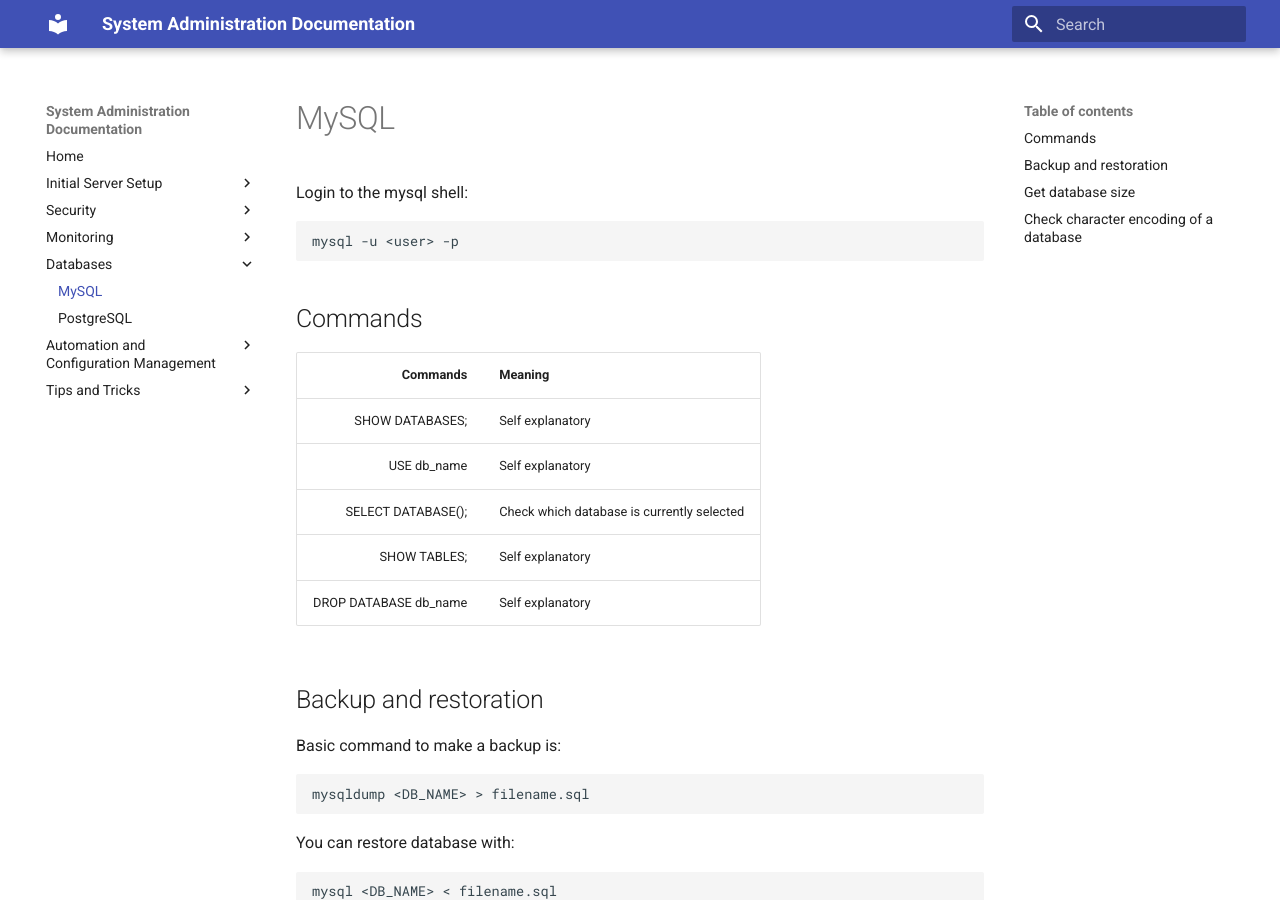
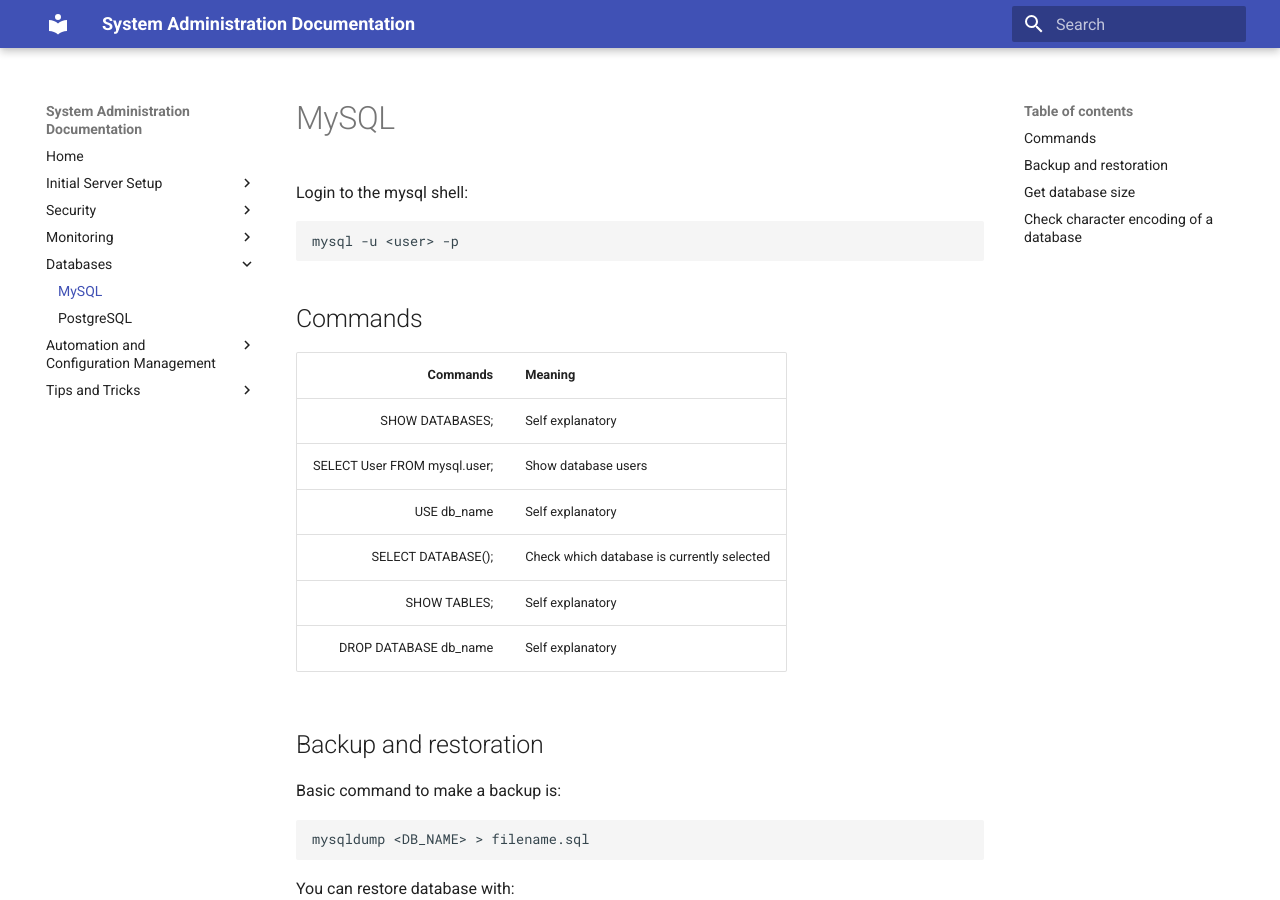
Before and after one commit to petarGitNik/sys-admin-docs, an MkDocs documentation site: the page built from docs/databases/mysql.md, in a window 1280 px wide and 900 px high. Built offline with MkDocs 1.6.1 and Material for MkDocs 9.7.7, drawn with Linux system fonts in a browser that asks for light colours; old or Windows-style settings are respelled for this version of MkDocs.

Commit message:
Update mysql guide with show users command

```diff
--- a/docs/databases/mysql.md
+++ b/docs/databases/mysql.md
@@ -11,6 +11,7 @@ mysql -u <user> -p
 | Commands | Meaning |
 | -------: | :------ |
 | SHOW DATABASES; | Self explanatory |
+| SELECT User FROM mysql.user; | Show database users |
 | USE db_name | Self explanatory |
 | SELECT DATABASE(); | Check which database is currently selected |
 | SHOW TABLES; | Self explanatory |
```
